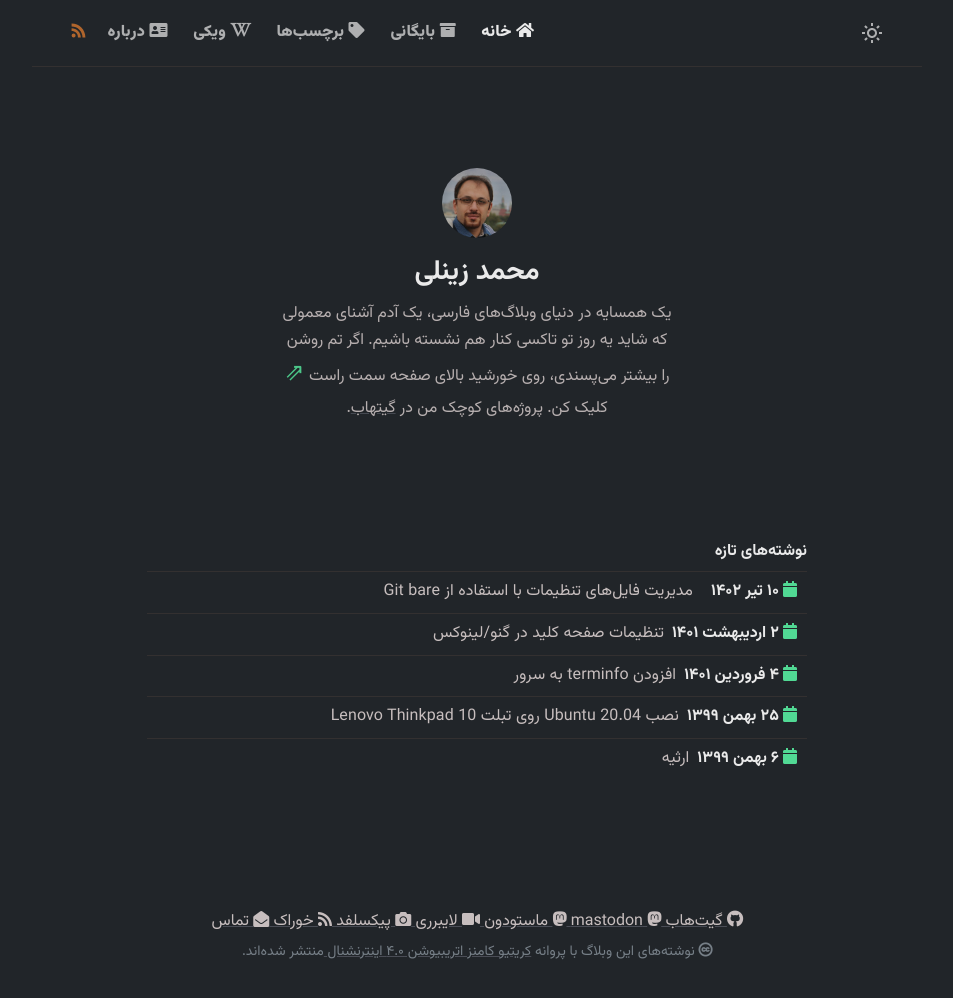
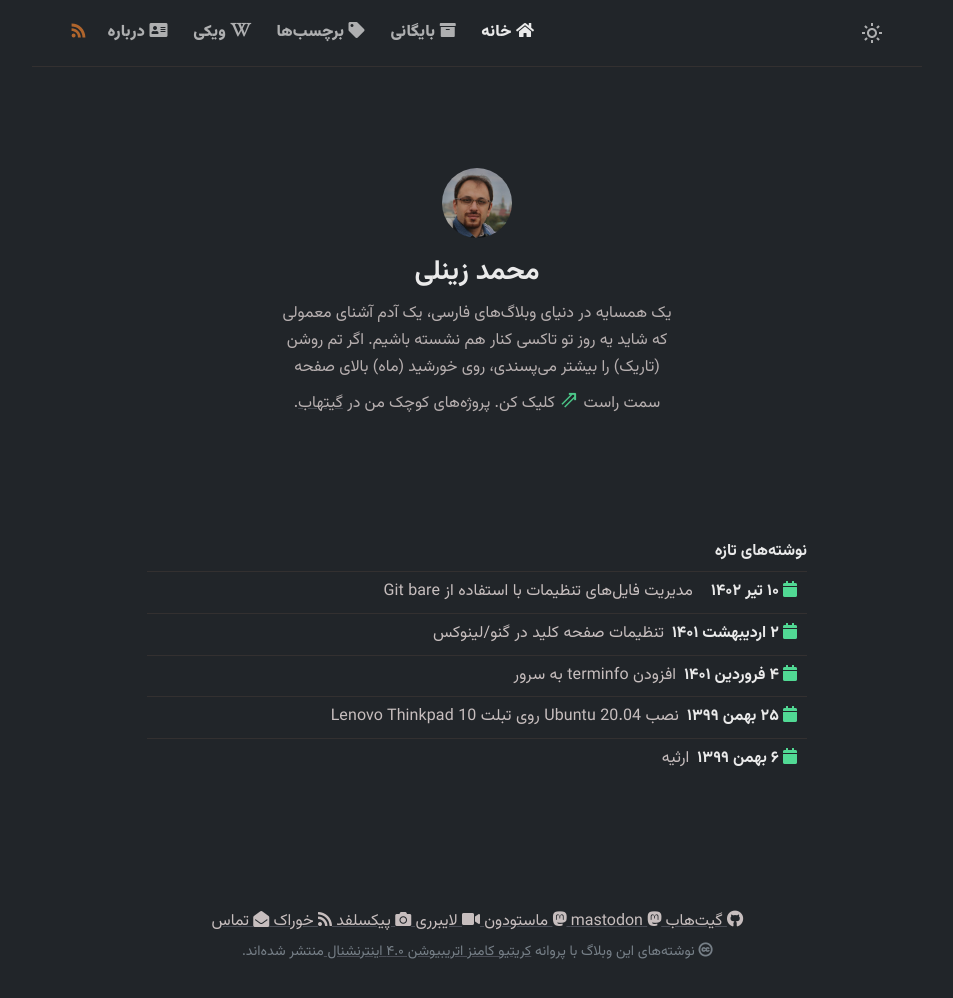
Before and after one commit to mhdzli/zmim.ir, a Jekyll site: the page built from src/index.md, in a window 1280 px wide. Shown: the whole page, without its empty margins (163-1116 px from the left). Built offline with Jekyll 4.4.1, drawn with Linux system fonts in a browser that asks for light colours.

Commit message:
modify description

```diff
--- a/_config.yml
+++ b/_config.yml
@@ -15,7 +15,7 @@ mode: dark # default theme "dark" | "light"
 author:
   name: محمد زینلی # author name
   bio: >- # tell to the world
-    یک همسایه در دنیای وبلاگ‌های فارسی، یک آدم آشنای معمولی که شاید یه روز تو تاکسی کنار هم نشسته باشیم. اگر تم روشن را بیشتر می‌پسندی، روی خورشید بالای صفحه سمت راست <span style="color: #51d994; font-size: x-large;">⇗</span> کلیک کن.
+    یک همسایه در دنیای وبلاگ‌های فارسی، یک آدم آشنای معمولی که شاید یه روز تو تاکسی کنار هم نشسته باشیم. اگر تم روشن (تاریک) را بیشتر می‌پسندی، روی خورشید (ماه) بالای صفحه سمت راست <span style="color: #51d994; font-size: x-large;">⇗</span> کلیک کن.
 
     پروژه‌های کوچک من در
     <a href="https://github.com/mhdzli/" target="_blank" rel="noopener">گیتهاب</a>.
```
